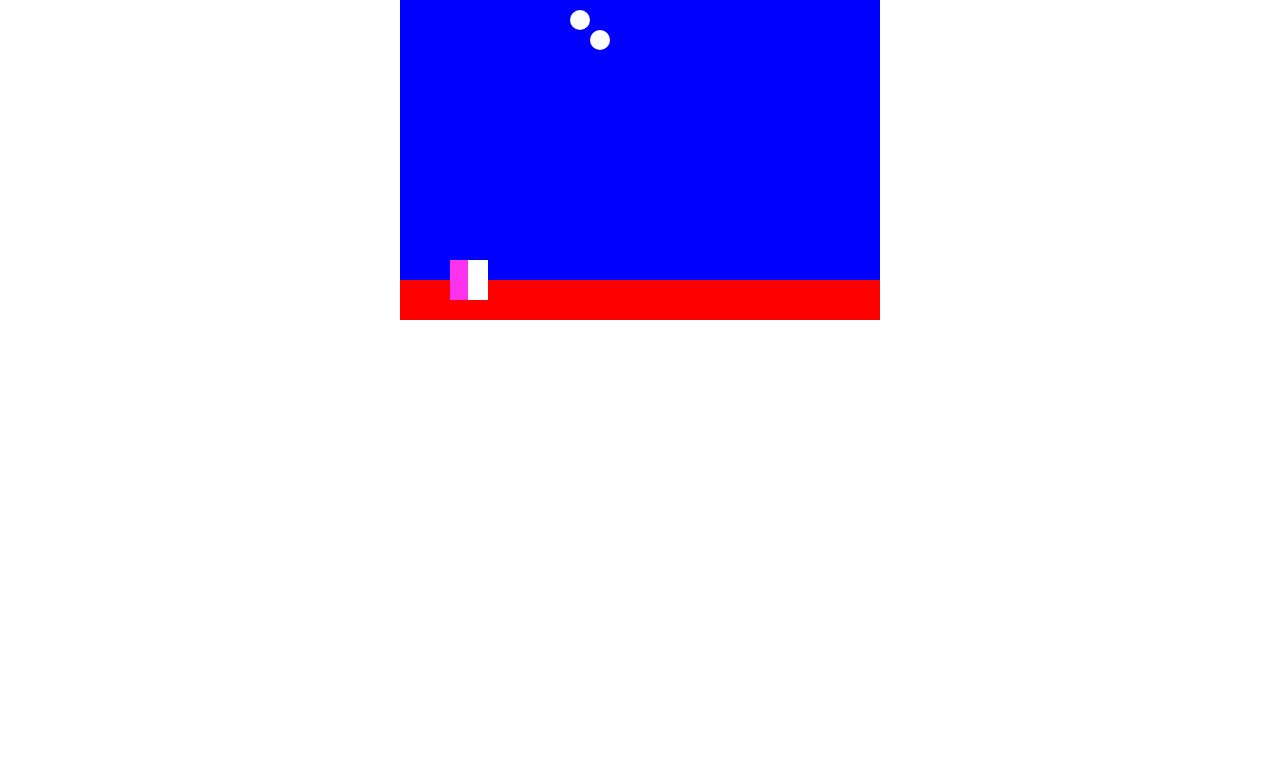
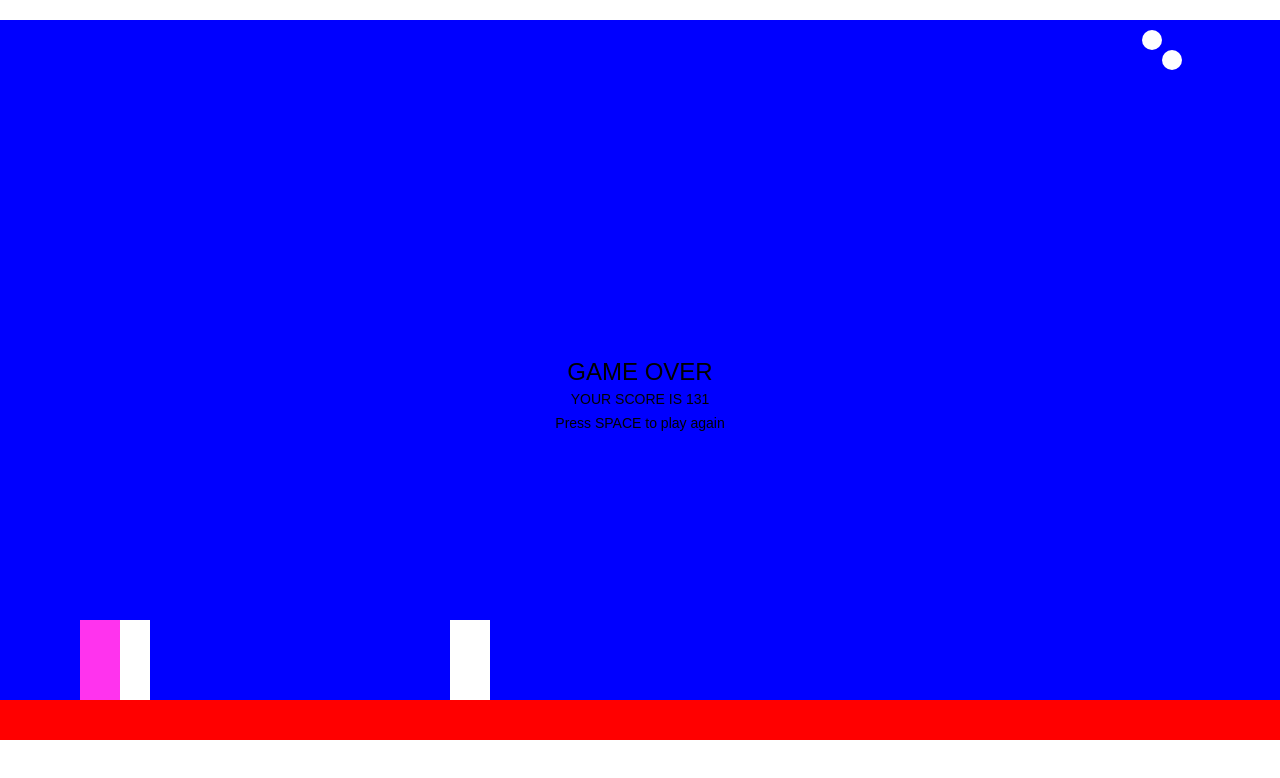
Before and after one commit to BarrBozzO/jump-game, a website with bundled scripts: page index.html in a window 1280 px wide. Built offline with nearby package versions, Linux system fonts and the light colour scheme.

Commit message:
add layers

```diff
--- a/game.ts
+++ b/game.ts
@@ -49,11 +49,20 @@ type StateType = {
   score: number;
 };
 
-const PLAYER_SIZE = [20, 40];
-const BARRIER_SIZE = [20, 40];
+type LayerType = {
+  id: string;
+  dom: HTMLCanvasElement;
+};
+
+const PLAYER_SIZE = [40, 80];
+const BARRIER_SIZE = [40, 80];
 
 class Drawer {
-  private canvas: HTMLCanvasElement;
+  private gameDomEl: HTMLElement;
+  private layers: {
+    [key: string]: LayerType;
+  } = {};
+  private layersOrder: string[] = [];
 
   static COLORS = {
     ground: "#ff0000",
@@ -62,105 +71,203 @@ class Drawer {
     player: "#ff33ee",
   };
 
-  constructor(canvas: HTMLCanvasElement) {
-    this.canvas = canvas;
+  constructor(domElement: HTMLElement) {
+    this.gameDomEl = domElement;
+
+    ["backdrop", "clouds", "score", "barriers", "player", "message"].forEach(
+      (layerId) => {
+        this.createLayer(layerId);
+      }
+    );
+
+    this.drawBackdrop();
   }
 
-  get context() {
-    return this.canvas.getContext("2d");
+  public reset() {
+    ["clouds", "score", "barriers", "player", "message"].forEach((layerId) => {
+      const ctx = this.getLayerContext(layerId);
+      ctx.clearRect(0, 0, this.dimensions.w, this.dimensions.h);
+    });
   }
 
-  private getAreaDimensions(): { width: number; height: number } {
-    return {
-      width: this.canvas.width,
-      height: this.canvas.height,
+  private createLayer(id: string) {
+    const newCanvas = document.createElement("canvas");
+    newCanvas.width = this.dimensions.w;
+    newCanvas.height = this.dimensions.h;
+    newCanvas.setAttribute("id", id);
+
+    newCanvas.style["position"] = "absolute";
+    newCanvas.style["top"] = "0";
+    newCanvas.style["left"] = "0";
+
+    this.layers[id] = {
+      id: id,
+      dom: newCanvas,
     };
+    this.layersOrder.push(id);
+    this.gameDomEl.append(newCanvas);
   }
 
-  render(state: StateType) {
-    // this.context.clearRect(0, 0, this.canvas.width, this.canvas.height);
-    this.drawBackdrop(state);
-    this.drawPlayer(state.player);
-    this.drawBarriers(state.barriers);
+  getLayerContext(id: string) {
+    return this.layers[id].dom.getContext("2d");
   }
 
-  private drawClouds(state: CloudsStateType) {
-    const ctx = this.context;
+  get dimensions() {
+    return { w: this.gameDomEl.offsetWidth, h: this.gameDomEl.offsetHeight };
+  }
 
-    state.forEach((cloud, index) => {
+  render({ current: currentState, prev: prevState }) {
+    this.drawClouds(currentState, prevState);
+    this.drawPlayer(currentState, prevState);
+    this.drawBarriers(currentState, prevState);
+    this.drawScore(currentState.score, currentState.game.status);
+    this.drawMessage(currentState, prevState);
+  }
+
+  private drawScore(score: number, gameStatus: GAME_STATUS_VALUE) {
+    if (gameStatus === GAME_STATUS.PAUSE) {
+      return;
+    }
+
+    const ctx = this.getLayerContext("score");
+    ctx.clearRect(0, 0, this.dimensions.w, 32);
+
+    if (gameStatus === GAME_STATUS.OVER) {
+      return;
+    }
+
+    ctx.font = "18px sans-serif";
+    ctx.strokeStyle = " #2e2e2e";
+    ctx.lineWidth = 2;
+    const text = "score: " + score;
+    ctx.strokeText(
+      text,
+      this.dimensions.w - 80 - score.toString().length * 10,
+      30
+    );
+    ctx.fillStyle = "#ffffff";
+    ctx.fillText(
+      text,
+      this.dimensions.w - 80 - score.toString().length * 10,
+      30
+    );
+  }
+
+  private drawMessage(state: StateType, prev: StateType) {
+    const ctx = this.getLayerContext("message");
+
+    const { w, h } = this.dimensions;
+
+    ctx.clearRect(0, 0, w, h);
+
+    if (state.game.status === GAME_STATUS.OVER) {
+      ctx.font = "24px sans-serif";
+      const message = "GAME OVER";
+      const textMes = ctx.measureText(message);
+      ctx.fillText(message, w / 2 - textMes.width / 2, h / 2);
+
+      ctx.font = "14px sans-serif";
+      const messageScore = `YOUR SCORE IS ${state.score}`;
+      const textMesScore = ctx.measureText(messageScore);
+      ctx.fillText(messageScore, w / 2 - textMesScore.width / 2, h / 2 + 24);
+
+      ctx.font = "14px sans-serif";
+      const messageSpace = `Press SPACE to play again`;
+      const textMesSpace = ctx.measureText(messageSpace);
+      ctx.fillText(messageSpace, w / 2 - textMesSpace.width / 2, h / 2 + 48);
+    }
+  }
+
+  private drawClouds(state: StateType, prev: StateType) {
+    if (
+      state.game.status !== GAME_STATUS.PLAY &&
+      state.game.status === prev.game.status
+    ) {
+      return;
+    }
+
+    const ctx = this.getLayerContext("clouds");
+    ctx.clearRect(0, 0, this.dimensions.w, this.dimensions.h);
+
+    state.clouds.forEach((cloud, index) => {
       ctx.beginPath();
       ctx.arc(cloud.x, cloud.y, 10, 0, Math.PI * 2);
       ctx.fillStyle = Drawer.COLORS.cloud;
       ctx.fill();
       ctx.closePath();
-
-      //   const { width } = this.getAreaDimensions();
-      //   state[index].x = cloud.x < -100 ? width + 10 : cloud.x - 1;
-      //   this.state.clouds[index].y = cloud.y + 1;
     });
   }
 
-  private drawBackdrop(state: StateType) {
-    const ctx = this.context;
+  private drawBackdrop() {
+    const ctx = this.getLayerContext("backdrop");
 
-    const { width, height } = this.getAreaDimensions();
+    const { w, h } = this.dimensions;
 
     // sky
     ctx.beginPath();
-    ctx.rect(0, 0, width, height);
+    ctx.rect(0, 0, w, h);
     ctx.fillStyle = Drawer.COLORS.sky;
     ctx.fill();
     ctx.closePath();
 
-    this.drawClouds(state.clouds);
-
     // ground
     ctx.beginPath();
-    ctx.rect(0, height - 40, width, 40);
+    ctx.rect(0, h - 40, w, 40);
     ctx.fillStyle = Drawer.COLORS.ground;
     ctx.fill();
     ctx.closePath();
   }
 
-  private drawPlayer(state: PlayerStateType) {
-    const ctx = this.context;
+  private drawPlayer(state: StateType, prev: StateType) {
+    if (
+      state.game.status !== GAME_STATUS.PLAY &&
+      state.game.status === prev.game.status
+    ) {
+      return;
+    }
+
+    const ctx = this.getLayerContext("player");
+
+    ctx.clearRect(prev.player.x, prev.player.y, PLAYER_SIZE[0], PLAYER_SIZE[1]);
 
     ctx.beginPath();
-    ctx.rect(state.x, state.y, PLAYER_SIZE[0], PLAYER_SIZE[1]);
+    ctx.rect(state.player.x, state.player.y, PLAYER_SIZE[0], PLAYER_SIZE[1]);
     ctx.fillStyle = Drawer.COLORS.player;
     ctx.fill();
     ctx.closePath();
   }
 
-  private drawBarriers(state: BarriersStateType) {
-    const ctx = this.context;
+  private drawBarriers(state: StateType, prev: StateType) {
+    if (
+      state.game.status !== GAME_STATUS.PLAY &&
+      state.game.status === prev.game.status
+    ) {
+      return;
+    }
 
-    state.forEach((barrier, index) => {
-      //   const { width } = this.getAreaDimensions();
+    const ctx = this.getLayerContext("barriers");
 
+    prev.barriers.forEach((barrier, index) => {
+      ctx.clearRect(barrier.x + 2, barrier.y, BARRIER_SIZE[0], BARRIER_SIZE[1]);
+    });
+
+    state.barriers.forEach((barrier, index) => {
       ctx.beginPath();
       ctx.rect(barrier.x, barrier.y, BARRIER_SIZE[0], BARRIER_SIZE[1]);
       ctx.fillStyle = Drawer.COLORS.cloud;
       ctx.fill();
       ctx.closePath();
-
-      //   state[index].x =
-      //     barrier.x < -100 ? width + 10 : barrier.x - 1;
-      //   this.state.clouds[index].y = cloud.y + 1;
     });
   }
 }
 
 class State {
-  static GAME_SPEED = 2;
+  static GAME_SPEED = 10;
+  static BARRIER_SPEED = 10;
   static CLOUD_SPEED = 2;
-  static JUMP_LENGTH = 150;
+  static JUMP_LENGTH = 200;
 
-  private dimensions: {
-    w: number;
-    h: number;
-  };
-  private state: StateType = {
+  static getInitState = () => ({
     clouds: [
       {
         x: 20,
@@ -186,7 +293,14 @@ class State {
       status: GAME_STATUS.PLAY as GAME_STATUS_VALUE,
     },
     score: 0,
+  });
+
+  private prevState: string = "";
+  private dimensions: {
+    w: number;
+    h: number;
   };
+  private state: StateType = State.getInitState();
 
   constructor(dimensions) {
     this.dimensions = { ...dimensions };
@@ -206,8 +320,12 @@ class State {
     }
   }
 
+  public togglePlayAgain() {
+    this.resetState();
+  }
+
   get() {
-    return this.state;
+    return { current: this.state, prev: JSON.parse(this.prevState) };
   }
 
   calculate() {
@@ -215,6 +333,8 @@ class State {
     const nextState = {
       ...this.state,
     };
+
+    this.prevState = JSON.stringify(this.state);
 
     if (
       state.game.status === GAME_STATUS.OVER ||
@@ -249,6 +369,12 @@ class State {
     return nextState;
   }
 
+  private resetState() {
+    // debugger;
+    // this.prevState = JSON.stringify(this.state);
+    this.state = State.getInitState();
+  }
+
   private calculateScore(state: StateType) {
     return state.score + 1;
   }
@@ -265,32 +391,6 @@ class State {
     player: PlayerStateType,
     barriers: BarriersStateType
   ) {
-    /*
-#include <algorithm>
-
-
-    x1, y1 - левая нижняя точка первого прямоугольника
-    x2, y2 - правая верхняя точка первого прямоугольника
-    x3, y3 - левая нижняя точка второго прямоугольника
-    x4, y4 - правая верхняя точка второго прямоугольника
-
-int f(int x1, int y1, int x2, int y2, int x3, int y3, int x4, int y4)
-{
-    int left = std::max(x1, x3);
-    int top = std::min(y2, y4);
-    int right = std::min(x2, x4);
-    int bottom = std::max(y1, y3);
-
-    int width = right - left;
-    int height = top - bottom;
-
-    if (width < 0 || height < 0)
-        return 0;
-
-    return width * height;
-}
-**/
-
     const isGameOver = barriers.some((barrier) => {
       const leftBottomPlayer = [player.x, player.y];
       const rightTopPlayer = [
@@ -329,8 +429,8 @@ int f(int x1, int y1, int x2, int y2, int x3, int y3, int x4, int y4)
   }
 
   private calculatePlayer(state: StateType) {
-    const DEFAULT_X = 50;
-    const DEFAULT_Y = this.dimensions.h - 60;
+    const DEFAULT_X = PLAYER_SIZE[0] * 2;
+    const DEFAULT_Y = this.dimensions.h - PLAYER_SIZE[1] * 1.5;
     const isJumping = Boolean(state.player.jump);
 
     let nextY = DEFAULT_Y;
@@ -340,10 +440,11 @@ int f(int x1, int y1, int x2, int y2, int x3, int y3, int x4, int y4)
       // y = (-x^2 + 50x) / 5
       const rangeFromJumpStart = state.world.x - state.player.jump.init;
       if (rangeFromJumpStart <= State.JUMP_LENGTH) {
-        nextY -=
+        nextY -= Math.round(
           (State.JUMP_LENGTH * rangeFromJumpStart -
             Math.pow(rangeFromJumpStart, 2)) /
-          (State.JUMP_LENGTH * 0.45);
+            (State.JUMP_LENGTH * 0.35)
+        );
         nextJump = state.player.jump;
       }
     }
@@ -361,43 +462,55 @@ int f(int x1, int y1, int x2, int y2, int x3, int y3, int x4, int y4)
       .map((barrier, index) => {
         return {
           ...barrier,
-          x: barrier.x - State.GAME_SPEED,
+          x: barrier.x - State.BARRIER_SPEED,
         };
       })
       .filter((barrier) => barrier.x + barrier.w >= 0);
 
-    if (result.length < 1 && Math.random() % 10) {
-      result.push({
-        x: this.dimensions.w + 20,
-        y: this.dimensions.h - 60,
-        w: 20,
-        h: 40,
-      });
+    const barrirStateEntity = {
+      x: this.dimensions.w + BARRIER_SIZE[0],
+      y: this.dimensions.h - BARRIER_SIZE[1] * 1.5,
+      w: BARRIER_SIZE[0],
+      h: BARRIER_SIZE[1],
+    };
+
+    if (result.length < 1 && this.getRandomInt(0, 100) % 10 === 0) {
+      result.push(barrirStateEntity);
+    } else if (result.length === 1) {
+      if (this.dimensions.w - result[0].x >= 150) {
+        if (this.getRandomInt(0, 100) % 30 === 0) {
+          result.push(barrirStateEntity);
+        }
+      }
     }
 
     return result;
   }
+
+  private getRandomInt(min: number, max: number) {
+    min = Math.ceil(min);
+    max = Math.floor(max);
+    return Math.floor(Math.random() * (max - min)) + min;
+  }
 }
 
-class DrawArea {
-  private canvas: HTMLCanvasElement;
+class Game {
+  private gameDomEl: HTMLElement;
   private drawer: Drawer;
-  private interval: number | null;
   private state: State;
 
-  constructor(canvasDomId: string = "") {
-    const canvas = document.getElementById(
-      `${canvasDomId}`
-    ) as HTMLCanvasElement;
-    this.drawer = new Drawer(canvas);
-    this.canvas = canvas;
-    this.state = new State({ w: canvas.width, h: canvas.height });
+  constructor(domId: string = "") {
+    this.gameDomEl = document.getElementById(`${domId}`) as HTMLElement;
+    this.drawer = new Drawer(this.gameDomEl);
+    this.state = new State({
+      w: this.gameDomEl.offsetWidth,
+      h: this.gameDomEl.offsetHeight,
+    });
   }
 
   init() {
     const $this = this;
-    this.initState();
-    this.render();
+    this.play();
 
     document.addEventListener("keydown", (e) => {
       if (e.code === "Pause") {
@@ -405,25 +518,31 @@ class DrawArea {
       }
 
       if (e.code === "Space") {
-        $this.state.toggleJump();
+        $this.handleSpace();
       }
     });
   }
 
-  private render() {
-    const currentState = this.state.get();
-    this.drawer.render(currentState);
-    requestAnimationFrame(this.render.bind(this));
+  private handleSpace() {
+    const { current } = this.state.get();
+
+    if (current.game.status === GAME_STATUS.OVER) {
+      this.state.togglePlayAgain();
+      this.drawer.reset();
+      return;
+    }
+
+    this.state.toggleJump();
   }
 
-  private initState() {
-    this.interval = setInterval(this.state.calculate.bind(this.state), 10);
+  private play() {
+    this.state.calculate();
+    this.drawer.render(this.state.get());
+    requestAnimationFrame(this.play.bind(this));
   }
 
-  destroy() {
-    this.interval = null;
-  }
+  destroy() {}
 }
 
-const area = new DrawArea("game");
+const area = new Game("game");
 area.init();
--- a/index.html
+++ b/index.html
@@ -2,21 +2,19 @@
 <html>
   <head>
     <meta charset="utf-8" />
+    <link rel="stylesheet" type="text/css" href="./style.css" />
     <title>Jump Game</title>
     <style>
       * {
         padding: 0;
         margin: 0;
       }
-      canvas {
-        background: #eee;
-        display: block;
-        margin: 0 auto;
-      }
     </style>
   </head>
   <body>
-    <canvas id="game" width="480" height="320"></canvas>
+    <div class="game" id="game">
+      <!-- <canvas id="game" width="480" height="320"></canvas> -->
+    </div>
 
     <script src="./game.ts"></script>
   </body>
--- /dev/null
+++ b/style.css
@@ -0,0 +1,7 @@
+.game {
+  margin: 20px auto;
+  width: 1280px;
+  height: 720px;
+  position: relative;
+  background-color: black;
+}
```
Also changed, not shown: 1 other file.
